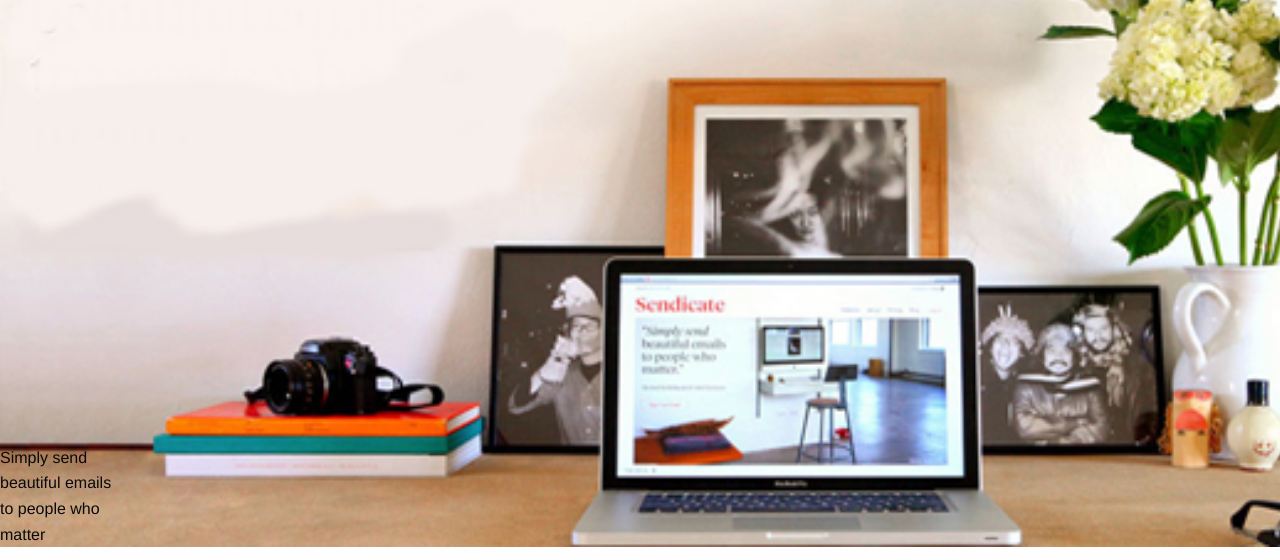
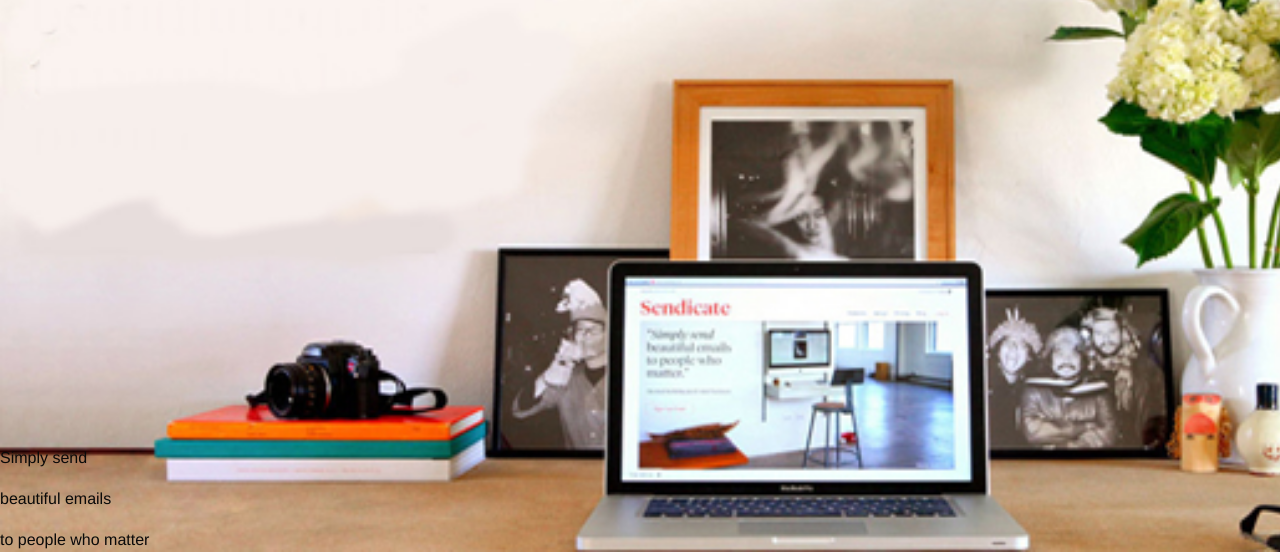
Before and after one commit to bakslash/Gnome, a plain HTML site: page index.html in a window 1280 px wide. Shown: the part 110-670 px from the top of the page. Drawn offline with Linux system fonts and the light colour scheme.

Commit message:
Landing page

```diff
--- a/index.html
+++ b/index.html
@@ -15,10 +15,10 @@
         <div class="first collumn-12">
             <h1>GNOME</h1>
             <div class="topic"></div>
-            <P>Simply send
-                <br> beautiful emails
-                <br>to people who
-                <br> matter
+            <P>Simply send</p>
+                <p> beautiful emails
+            </p>to people who
+                 matter
             </P>
         </div>
     </div>
```
